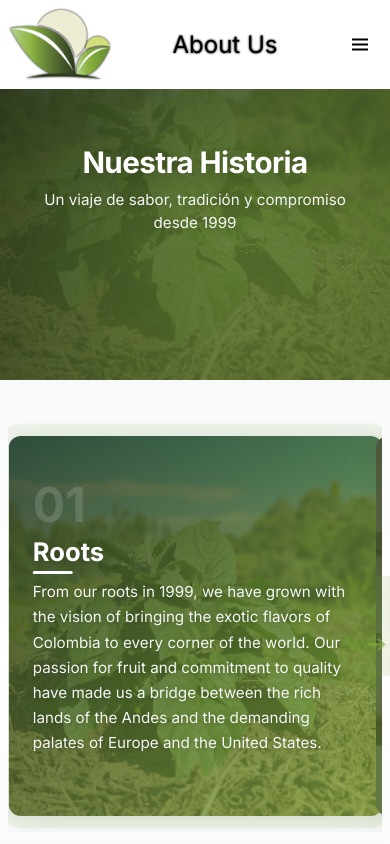
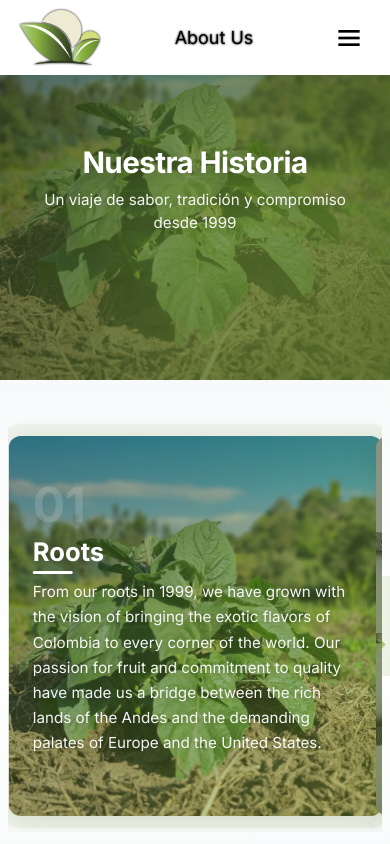
Before and after one commit to luisFPM97/AndesFruits, a React (Vite) app: page /quienes-somos in a window 390 px wide. Shown: the top 844 px of the page. Built offline with nearby package versions, Linux system fonts and the light colour scheme; some icons are missing.

Commit message:
update navbar

```diff
--- a/src/App.css
+++ b/src/App.css
@@ -235,6 +235,7 @@ footer {
   padding: 10px 50px;
   font-size: 24px;
   box-sizing: border-box;
+  overflow-x: hidden;
 
   .logoA {
     width: 100px;
@@ -247,6 +248,21 @@ footer {
 
   .respLink {
     display: none;
+  }
+
+  .menu-toggle {
+    display: none;
+    background: transparent;
+    border: none;
+    font-size: 32px;
+    cursor: pointer;
+    color: white;
+    padding: 5px;
+    transition: all 0.3s ease;
+  }
+
+  .menu-toggle:hover {
+    transform: scale(1.1);
   }
 
   .bx {
@@ -2756,18 +2772,38 @@ footer {
     display: flex;
     justify-content: space-between;
     align-items: center;
-    padding: 10px;
+    padding: 10px 20px;
     background-color: white;
     color: black;
     box-sizing: border-box;
-    overflow: hidden;
+    overflow-x: hidden;
+
+    .logoA {
+      width: 80px;
+      z-index: 1001;
+    }
 
     .respLink {
       display: flex;
       text-decoration: none;
-      color: white;
+      color: black;
       filter: drop-shadow(0 0 1px black);
+      font-size: 18px;
+      white-space: nowrap;
+      overflow: hidden;
+      text-overflow: ellipsis;
+      max-width: 50%;
+    }
+
+    .menu-toggle {
+      display: flex;
+      background: transparent;
+      border: none;
+      font-size: 32px;
+      cursor: pointer;
       color: black;
+      padding: 5px;
+      z-index: 1001;
     }
 
     .navbar {
@@ -2782,16 +2818,20 @@ footer {
       display: flex;
       justify-content: center;
       align-items: center;
-      position: absolute;
-      top: 100%;
+      position: fixed;
+      top: 0;
       left: 0;
       right: 0;
-      background-color: white;
-      width: 100%;
-      max-width: 100vw;
+      bottom: 0;
+      background-color: rgba(255, 255, 255, 0.98);
+      backdrop-filter: blur(10px);
+      width: 100vw;
+      height: 100vh;
       box-sizing: border-box;
-      padding: 10px;
-      overflow: hidden;
+      padding: 80px 20px 20px;
+      overflow-y: auto;
+      z-index: 1000;
+      animation: slideIn 0.3s ease-out;
 
       ul {
         display: flex;
@@ -2800,14 +2840,44 @@ footer {
         align-items: center;
         text-align: center;
         width: 100%;
+        max-width: 400px;
         padding: 0;
         margin: 0;
         list-style: none;
+        gap: 15px;
 
         .pagesMenu {
           color: black;
-        }
-      }
+          font-size: 20px;
+          font-weight: 500;
+          padding: 12px 20px;
+          border-radius: 8px;
+          transition: all 0.3s ease;
+          width: 100%;
+          text-align: center;
+        }
+
+        .pagesMenu:hover,
+        .pagesMenu.active {
+          background-color: rgba(131, 168, 65, 0.1);
+          color: #83a841;
+        }
+
+        .lang {
+          margin-top: 10px;
+        }
+      }
+    }
+  }
+
+  @keyframes slideIn {
+    from {
+      opacity: 0;
+      transform: translateY(-20px);
+    }
+    to {
+      opacity: 1;
+      transform: translateY(0);
     }
   }
 
--- a/src/component/Home.css
+++ b/src/component/Home.css
@@ -14,7 +14,7 @@
   height: 90vh;
   min-height: 600px;
   background-image:
-    linear-gradient(135deg, rgba(46, 60, 29, 0.85) 0%, rgba(131, 168, 65, 0.7) 100%),
+    linear-gradient(135deg, rgba(46, 60, 29, 0.5) 0%, rgba(131, 168, 65, 0.7) 100%),
     url(/img/2.webp);
   background-position: center;
   background-size: cover;
--- a/src/component/QuienesSomos.css
+++ b/src/component/QuienesSomos.css
@@ -16,7 +16,7 @@
 
   max-width: 100vw;
   background-image:
-    linear-gradient(135deg, rgba(46, 60, 29, 0.9) 0%, rgba(131, 168, 65, 0.85) 100%),
+    linear-gradient(135deg, rgba(46, 60, 29, 0.5) 0%, rgba(131, 168, 65, 0.85) 100%),
     url('/img/raices.webp');
   background-size: cover;
   background-position: center;
--- a/src/component/QuienesSomos.jsx
+++ b/src/component/QuienesSomos.jsx
@@ -94,7 +94,7 @@ const QuienesSomos = ({ QuienesSomos }) => {
                 key={section.id}
                 className="slider-card"
                 style={{
-                  backgroundImage: `linear-gradient(135deg, rgba(46, 60, 29, 0.85) 0%, rgba(131, 168, 65, 0.75) 100%), url(${section.image})`,
+                  backgroundImage: `linear-gradient(135deg, rgba(46, 60, 29, 0.5) 0%, rgba(131, 168, 65, 0.45) 100%), url(${section.image})`,
                   backgroundSize: "cover",
                   backgroundPosition: "center"
                 }}
```
Also changed, not shown: 1 other file (tests, documents, lock files or other folders).
